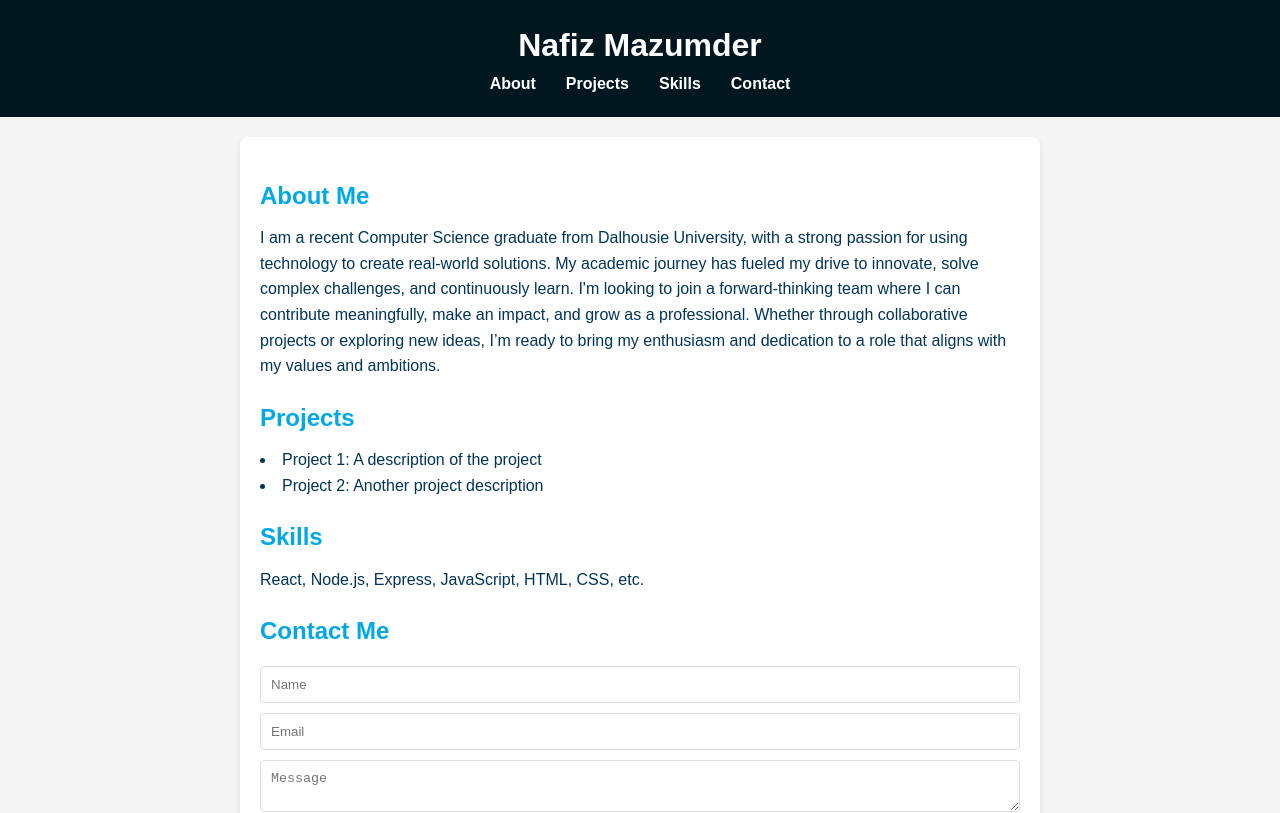
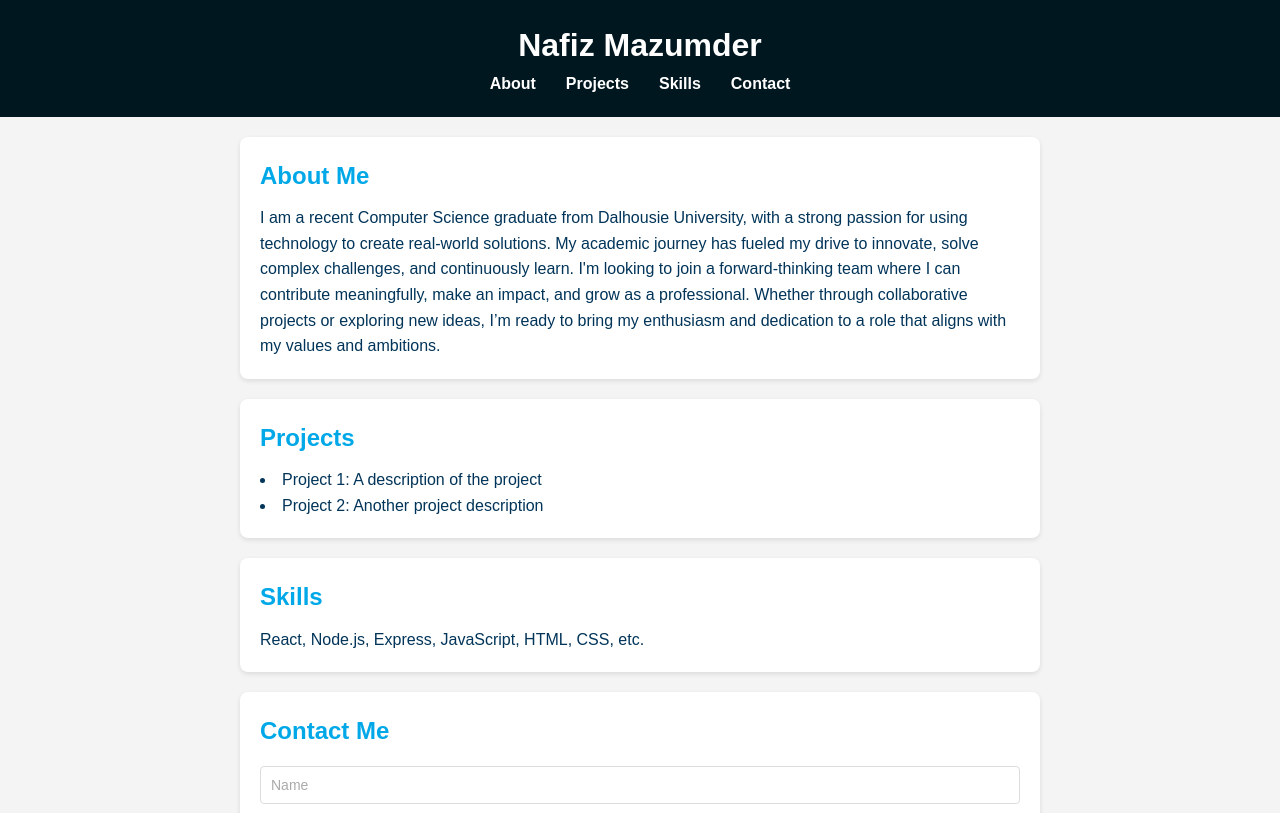
Before and after one commit to nafizMazumder/portfolio-fe, a React (Create React App) app: page / in a window 1280 px wide. Shown: the top 813 px of the page. Built offline with nearby package versions, Linux system fonts and the light colour scheme.

Commit message:
updated styles

```diff
--- a/src/styles.css
+++ b/src/styles.css
@@ -45,17 +45,18 @@ nav a:hover {
 
 /* Main content styles */
 main {
-    padding: 20px;
     max-width: 800px;
     margin: auto;
-    background: #ffffff;
-    border-radius: 8px;
-    box-shadow: 0 2px 5px rgba(0, 0, 0, 0.1);
+    background: #f4f4f4;
 }
 
 /* Section styles */
 section {
     margin: 20px 0;
+    padding: 20px 20px;
+    background: #ffffff;
+    border-radius: 8px;
+    box-shadow: 0 2px 5px rgba(0, 0, 0, 0.1);
 }
 
 h2 {
@@ -83,9 +84,20 @@ input, textarea {
     margin: 5px 0;
     border: 1px solid #ddd;
     border-radius: 4px;
+    font-size: 14px;
+    font-family: Arial, sans-serif;
+}
+
+/* Placeholder styles */
+input::placeholder,
+textarea::placeholder {
+    font-size: 14px;
+    color: #aaa;
+    font-family: Arial, sans-serif;
 }
 
 button {
+    margin-top: 5px;
     padding: 10px;
     border: none;
     background: #00171f;
```
Also changed, not shown: 1 other file (tests, documents, lock files or other folders).
